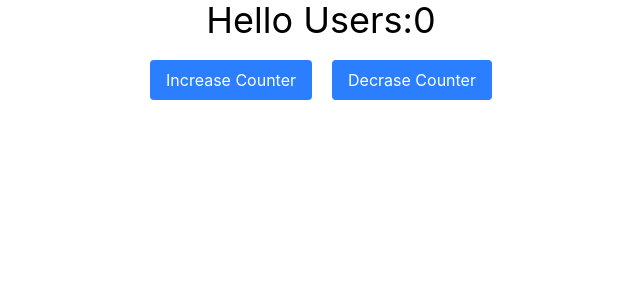
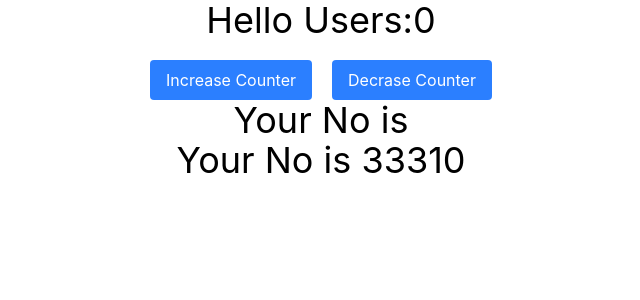
Before and after one commit to Sanket-potle/React-Project, a React (Vite) app: page / in a window 1280 px wide. Shown: the top 300 px of the page, without its empty margins (319-959 px from the left). Built offline with nearby package versions, Linux system fonts and the light colour scheme.

Commit message:
Export Import

```diff
--- a/src/Component/Home/Homepage.jsx
+++ b/src/Component/Home/Homepage.jsx
@@ -1,11 +1,12 @@
 import Homepage1 from "../../Pages/Homepage/Homepage1"
-import Homepage2 from "../../Pages/Homepage/Homepage2"
+import Homepage2, { Function1 } from "../../Pages/Homepage/Homepage2"
 
 const Homepage = () => {
     return (
         <>
             <Homepage1 />
-            {/* <Homepage2 /> */}
+            <Homepage2 />
+            <Function1 />
         </>
     )
 }
--- a/src/Pages/Homepage/Homepage2.jsx
+++ b/src/Pages/Homepage/Homepage2.jsx
@@ -6,4 +6,12 @@ const Homepage2 = () => {
     )
 }
 
+export function Function1() {
+    return (
+        <>
+            <h2 className="text-4xl text-center">Your No is 33310</h2>
+        </>
+    )
+}
+
 export default Homepage2;
```
